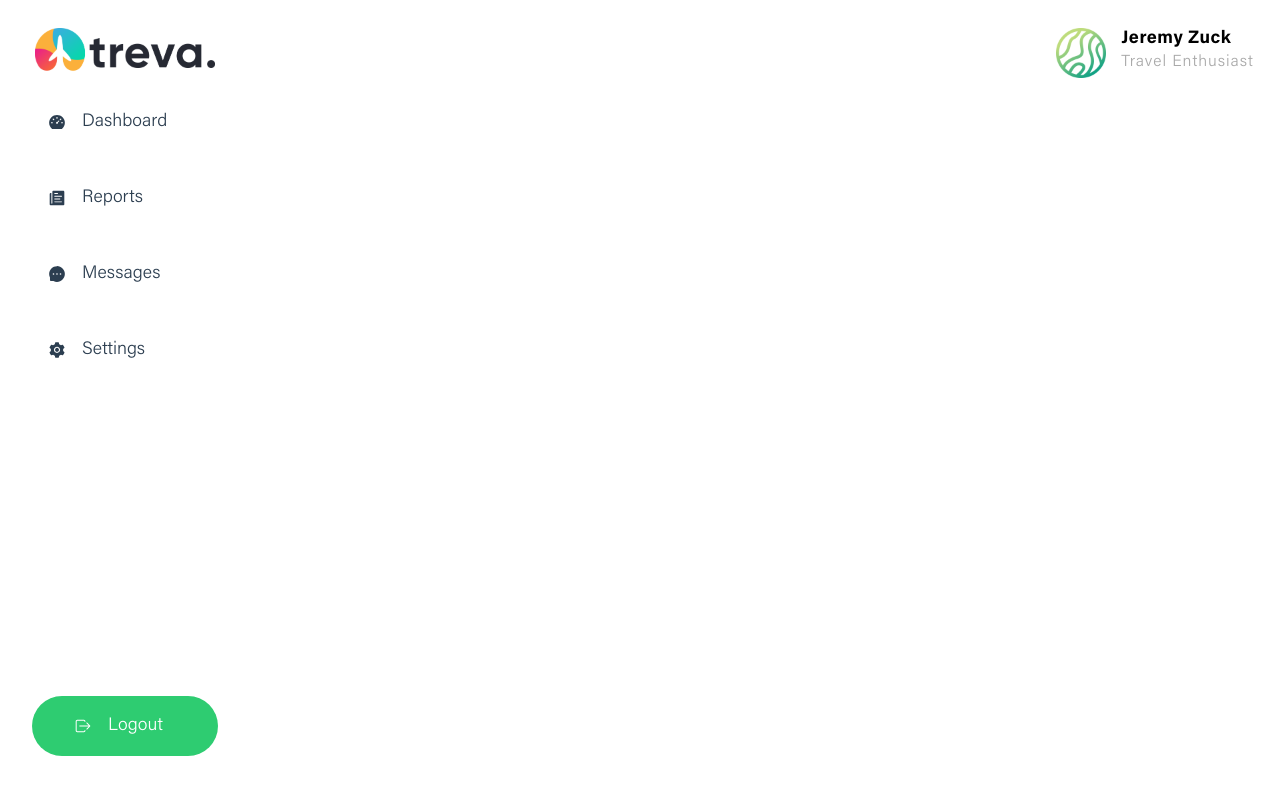
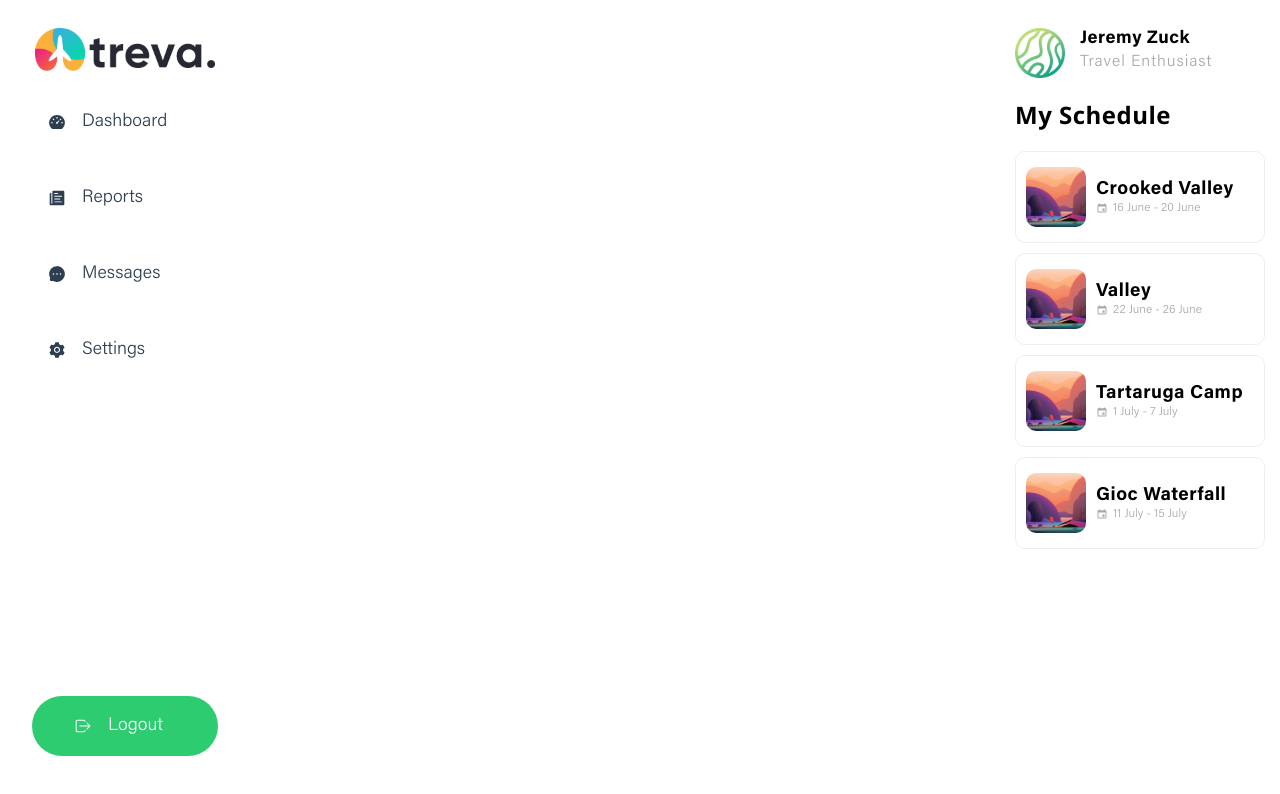
Before and after one commit to Foxiton/azizza, a React app: page /settings in a window 1280 px wide. Shown: the top 794 px of the page. Built offline with nearby package versions, Linux system fonts and the light colour scheme.

Commit message:
RightSideBar and ScheduleCard component

```diff
--- a/src/components/RightSidebar/RightSidebar.scss
+++ b/src/components/RightSidebar/RightSidebar.scss
@@ -1,90 +1,20 @@
 .right-sidebar {
   background-color: var(--color-white);
   width: 250px;
-  height: calc(100vh - var(--margin-top-app));
+  height: calc(100vh - (var(--margin-top-app) * 2));
   display: flex;
   flex-direction: column;
-  align-items: center;
-  margin-top: 28px;
+  // align-items: center;
+  // margin-top: var(--margin-top-app);
+  // margin-left: 15px;
+  margin: var(--margin-top-app) 15px;
 }
 
-.nav-menu {
-  background-color: var(--color-white);
-  width: 250px;
-  height: 100vh;
-  display: flex;
-  flex-direction: column;
-  align-items: center;
-  // position: fixed;
-  // top: 0;
-  // left: -100%;
-  font-family: 'AcuminPro Light';
-
-  // &.active {
-  //     left: 0;
-  // }
+.schedule-container {
+  flex: 1;
+  min-height: calc(102px*3);
 }
 
-.nav-logo {
-  height: 50px;
-  margin-top: 28px;
+.title-schedule {
+  margin-bottom: 10px;
 }
-
-.nav-text {
-  display: flex;
-  // justify-content: start;
-  // align-items: center;
-  padding: 8px 0px 8px 32px;
-  list-style: none;
-  height: 60px;
-}
-
-.nav-text a {
-  text-decoration: none;
-  color: var(--color-midnightblue);
-  font-size: 18px;
-  width: 95%;
-  height: 100%;
-  display: flex;
-  align-items: center;
-  padding: 0 16px;
-  border-radius: 40px 0 0 40px;
-  transition: 450ms;
-}
-
-.nav-text a:hover {
-  background-color: var(--color-emerald);
-  color: var(--color-white);
-  transition: 350ms;
-}
-
-.nav-menu-items {
-  width: 100%;
-  height: 85%;
-  padding: 0;
-  margin-top: 0;
-  display: flex;
-  flex-direction: column;
-}
-
-span {
-  margin-left: 16px;
-}
-
-.sidebar-bottom {
-  margin-top: auto;
-  padding: 8px 32px;
-}
-
-.sidebar-bottom a {
-  border-radius: 40px;
-  background-color: var(--color-emerald);
-  color: var(--color-white);
-  padding: 0px 42px;
-  // transition: 200ms;
-  transition: 0.25s;
-  &:hover {
-    background-color: var(--color-hot-orange);
-    box-shadow: inset 4em 0.25em 3em 0 var(--color-hot-pink);
-  }
-}
--- a/src/components/RightSidebar/RightSidebar.tsx
+++ b/src/components/RightSidebar/RightSidebar.tsx
@@ -2,12 +2,13 @@ import React from 'react';
 
 import { Link } from 'react-router-dom';
 
-import { SidebarData } from '../../globals/constants/sidebarData';
+import { ScheduleData } from '../../globals/constants/sidebarData';
 
 import UserCard from "../UserCard/UserCard";
 
 import './RightSidebar.scss';
-import logo from "../../assets/treva.png";
+// import imageRiver from "../../assets/river.jpg";
+import ScheduleCard from "../ScheduleCard/ScheduleCard";
 
 
 const RightSidebar = () => {
@@ -15,6 +16,14 @@ const RightSidebar = () => {
         <>
         <aside className='right-sidebar'>
           <UserCard/>
+          <h2 className="title-schedule">My Schedule</h2>
+          <div className="schedule-container">
+            {ScheduleData.map((item,index) => {
+              return (
+                <ScheduleCard key={index} background={item.img} title={item.title} scheduledDates={item.dates}/>
+              )
+            })}
+          </div>
         </aside>
     </>
     )
--- /dev/null
+++ b/src/components/ScheduleCard/ScheduleCard.scss
@@ -0,0 +1,45 @@
+.cardContainer {
+    background: palevioletred;
+    height: 50px;
+    width: 20px;
+}
+
+.scheduleCard-container {
+    display: flex;
+    // justify-content: center;
+    align-items: center;
+    min-height: 70px;
+    border: 1px solid rgba(darkgrey, 0.2);
+    border-radius: 10px;
+    padding: 10px;
+    margin: 10px 0;
+    transition: 500ms;
+    cursor: pointer;
+
+    &:hover {
+        background-color: lighten(darkgrey, 30);
+        border: 1px solid lighten(darkgrey, 30);
+    }
+}
+
+.scheduleCard-info-container {
+    margin-left: 10px;
+    display: flex;
+    flex-direction: column;
+    h3, span {
+        margin: 0;
+        flex: 1;
+    }
+    span {
+        font-size: 12px;
+        color: darkgrey;
+        display: flex;
+        align-items: center;
+    }
+    h3 {
+        font-family: 'AcuminPro Bold';
+    }
+    .scheduleCard-icon-calender {
+        margin-right: 5px;
+    }
+}
--- /dev/null
+++ b/src/components/ScheduleCard/ScheduleCard.tsx
@@ -0,0 +1,44 @@
+import React from 'react'
+import styled from 'styled-components';
+import * as IoIcons from "react-icons/io";
+import './ScheduleCard.scss';
+
+interface ICardProps {
+    background: string;
+    size?: {
+        width: string;
+        height: string;
+    },
+    title: string;
+    scheduledDates: string;
+}
+
+const ScheduleCard = ({background, size, title, scheduledDates}: ICardProps) => {
+    return (
+        <div className="scheduleCard-container">
+            <CardContainer width={size?.width} height={size?.height} background={background} />
+            <div className="scheduleCard-info-container">
+                <h3>{title}</h3>
+                <span><IoIcons.IoMdCalendar className="scheduleCard-icon-calender" />{scheduledDates}</span>
+            </div>
+        </div>
+    )
+}
+
+const CardContainer = styled.div.attrs((props: any) => ({
+    width: props.width || "60px",
+    height: props.height || "60px",
+    background: props.background || null
+}))`
+    background: palevioletred;
+    height: ${props => props.height};
+    width: ${props => props.width};
+    min-height: ${props => props.height};
+    min-width: ${props => props.width};
+    border-radius: 10px;
+    background-image: url(${props => props.background});
+    background-position: center;
+    background-size: cover;
+`;
+
+export default ScheduleCard;
```
Also changed, not shown: src/components/ScheduleCard/panda.png (added), 1 other file (tests, documents, lock files or other folders).
